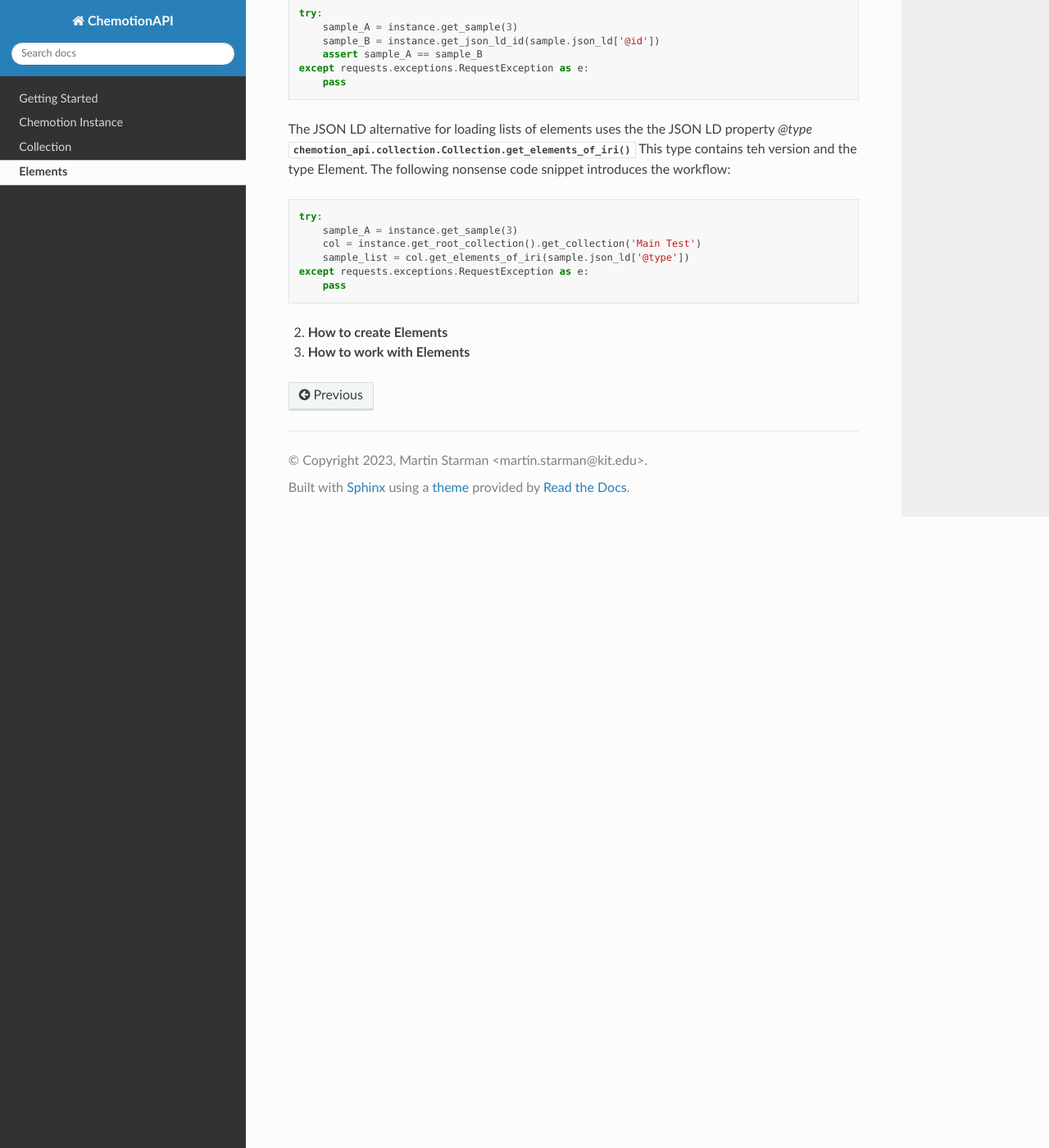
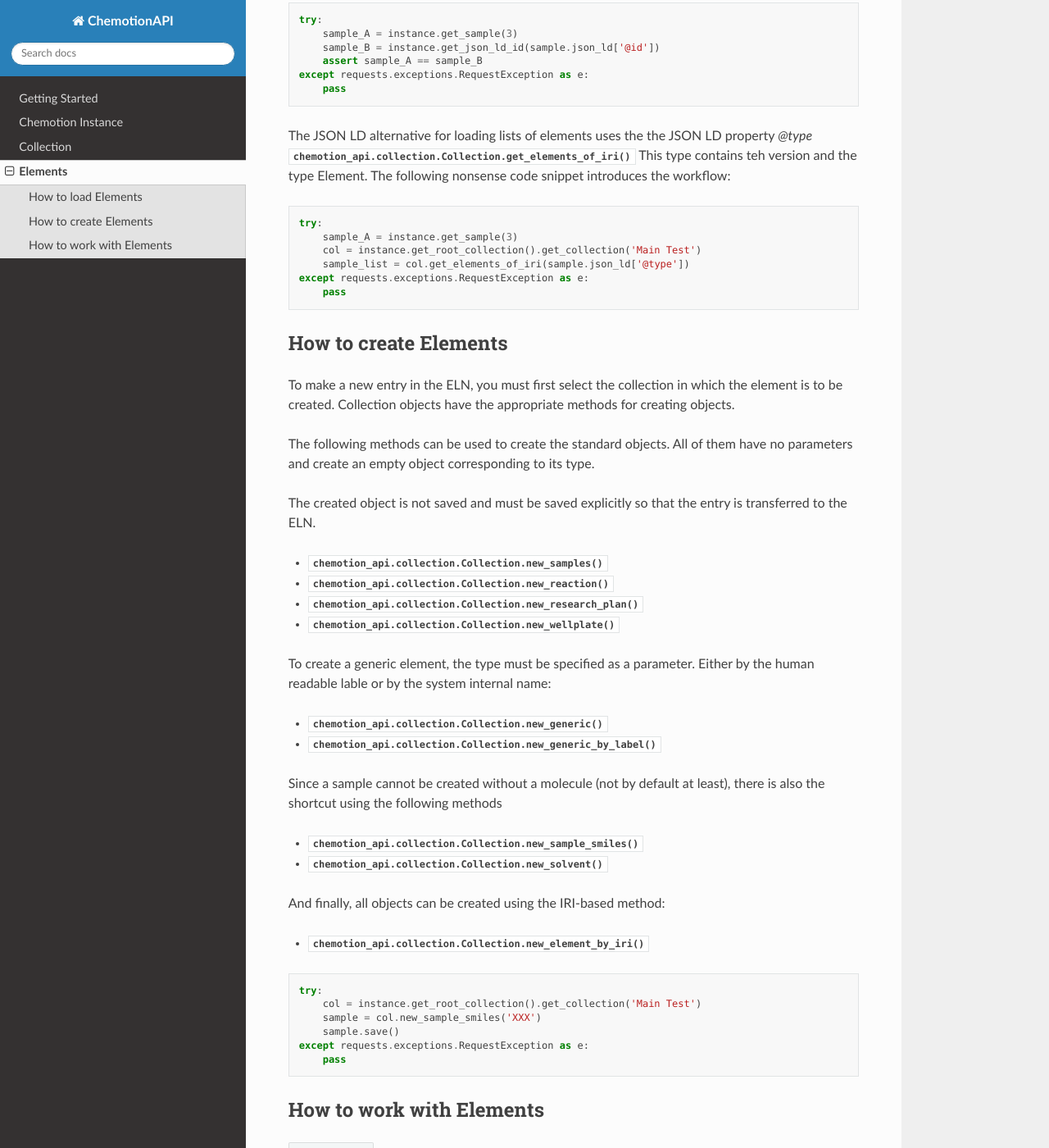
Before and after one commit to Chemotion/chemotionapi, a Sphinx documentation site: the page built from docs/Elements.rst, in a window 1280 px wide and 1400 px high, scrolled down 1096 px. Shown: the whole window at 82% size. Built offline with Sphinx 7.4.7 and the Read the Docs theme 2.0.0, drawn with Linux system fonts in a browser that asks for light colours.

```diff
--- a/docs/Elements.rst
+++ b/docs/Elements.rst
@@ -67,7 +68,44 @@ The following nonsense code snippet introduces the workflow:
     except requests.exceptions.RequestException as e:
         pass
 
-2) **How to create Elements**
+How to create Elements
+******************************
+
+To make a new entry in the ELN, you must first select the collection in which the element is to be created. Collection objects have the appropriate methods for creating objects.
+
+The following methods can be used to create the standard objects. All of them have no parameters and create an empty object corresponding to its type.
+
+The created object is not saved and must be saved explicitly so that the entry is transferred to the ELN.
+
+* :meth:`chemotion_api.collection.Collection.new_samples`
+* :meth:`chemotion_api.collection.Collection.new_reaction`
+* :meth:`chemotion_api.collection.Collection.new_research_plan`
+* :meth:`chemotion_api.collection.Collection.new_wellplate`
+
+To create a generic element, the type must be specified as a parameter. Either by the human readable lable or by the system internal name:
+
+* :meth:`chemotion_api.collection.Collection.new_generic`
+* :meth:`chemotion_api.collection.Collection.new_generic_by_label`
+
+Since a sample cannot be created without a molecule (not by default at least), there is also the shortcut using the following methods
+
+* :meth:`chemotion_api.collection.Collection.new_sample_smiles`
+* :meth:`chemotion_api.collection.Collection.new_solvent`
+
+And finally, all objects can be created using the IRI-based method:
+
+* :meth:`chemotion_api.collection.Collection.new_element_by_iri`
 
 
-3) **How to work with Elements**
+.. code-block:: python
+
+    try:
+        col = instance.get_root_collection().get_collection('Main Test')
+        sample = col.new_sample_smiles('XXX')
+        sample.save()
+    except requests.exceptions.RequestException as e:
+        pass
+
+
+How to work with Elements
+********************************
```
Also changed, not shown: other parts of docs/Elements.rst (+2 -1 lines), 10 other files.
